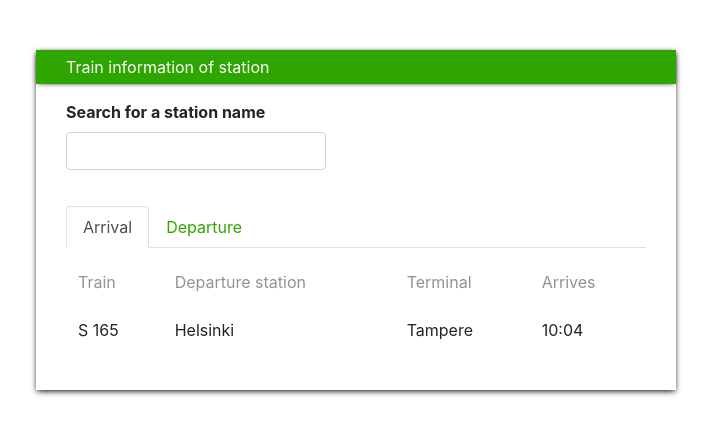
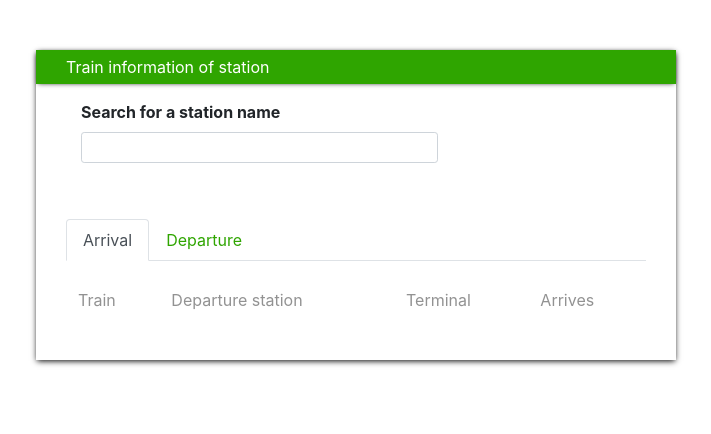
Before and after one commit to ollikor/VR-app, a React (Create React App) app: page / in a window 1280 px wide. Shown: the top 434 px of the page, without its empty margins (284-995 px from the left). Built offline with nearby package versions, Linux system fonts and the light colour scheme.

Commit message:
added search and results components

```diff
--- a/src/App.css
+++ b/src/App.css
@@ -16,17 +16,28 @@
 }
 
 .Search {
-  width: 50%;
-  font-weight: bold;
+  /* width: 50%; */
   padding: 0px 30px 20px 30px;
 }
 
+.SearchTitle {
+  font-weight: bold;
+}
+
+.SearchResultContainer {
+  position: absolute;
+  background-color: white;
+  /* padding: 10px 20px; */
+  box-shadow: 0 2px 5px black;
+
+}
+
 .Results {
-  padding: 0px 30px 20px 30px;
+  padding: 20px 30px 20px 30px;
 }
 
 .TabContent {
-  margin-top: 10px;
+  margin-top: 15px;
 }
 
 .nav-tabs .nav-link {
--- a/src/App.js
+++ b/src/App.js
@@ -1,20 +1,30 @@
 import React from 'react';
+import { Component } from 'react';
 import './App.css';
 
 import Header from './components/Header';
 import Search from './components/Search';
 import Results from './components/Results';
 
-function App() {
+class App extends Component {
+
+  state = {
+    trains: [],
+    code: '',
+    stations: []
+  }
+
+  render() {
     return (
       <div className="App">
         <div className="Container">
           <Header />
-        <Search />
-        <Results />
+          <Search result={(trains, code, stations) => this.setState({trains: trains, code, stations})} />
+          <Results result={this.state.trains} code={this.state.code} stations={this.state.stations}/>
         </div>
       </div>
     );
   }
+}
 
 export default App;
--- /dev/null
+++ b/src/api/index.js
@@ -0,0 +1,43 @@
+export async function GetStationCodes() {
+    let stations = [];
+
+    try {
+        const url = "https://rata.digitraffic.fi/api/v1/metadata/stations";
+        await fetch(url)
+        .then(response => response.json())
+        .then(data => data.map(item => stations.push(
+            {
+                station: item.stationName,
+                code: item.stationShortCode
+            }
+        )));
+        return stations;
+    }catch (error) {
+        console.log(error);
+    }
+}
+
+export async function GetCurrentStation(code) {
+    let trains = [];
+    try {
+
+        let url = `https://rata.digitraffic.fi/api/v1/live-trains/station/${code}`;
+        await fetch(url)
+        .then(response => response.json())
+        .then(data => data.map(item => trains.push(item)));
+        return trains;
+    }catch (error) {
+        console.log(error);
+    }
+}
+
+
+// export async function remove(urlName, id) {
+//     try {
+//       const url = `http://localhost:8000/${urlName}${id}`;
+//       const {data} = await axios.delete(url);
+//       return data;
+//     } catch (error) {
+//       console.log(error);
+//     }
+//   }
--- a/src/components/Results.js
+++ b/src/components/Results.js
@@ -8,15 +8,66 @@ class Results extends Component {
 
     state = {
         key: 'arrival',
-        results: [{
-            Train: 'S 165',
-            DepartureStation: 'Helsinki',
-            Terminal: 'Tampere',
-            Time: '10:04'
-        }]
     }
 
+    getArrivalTrains = () => {
+        let result = this.props.result;
+        let trains = [];
+        let code = this.props.code;
+        let stations = this.props.stations;
+        let departureStation;
+        let terminal;
+        let arrivalTime;
+
+        for(let i = 0; i < result.length; i++){
+            for(let j = 0; j < result[i].timeTableRows.length; j++){
+                console.log(result[i].timeTableRows[j].stationShortCode);
+                if(result[i].timeTableRows[j].stationShortCode === code){
+                    if(result[i].timeTableRows[j].type === 'ARRIVAL'){
+                        arrivalTime = result[i].timeTableRows[j].scheduledTime;
+                    }
+                }
+            }
+
+            for(let k = 0; k < stations.length; k++){
+                if(result[i].timeTableRows[0].stationShortCode === stations[k].code){
+                    departureStation = stations[k].station
+                }
+                if(result[i].timeTableRows[result[i].timeTableRows.length - 1].stationShortCode === stations[k].code){
+                    terminal = stations[k].station
+                }
+            }
+            trains.push({
+                trainType: result[i].trainType,
+                trainNumber: result[i].trainNumber,
+                departureStation: departureStation,
+                terminal: terminal,
+                cancelled: result[i].cancelled,
+                arrival: arrivalTime
+            })
+        }
+
+        console.log('trains');
+        console.log(trains);
+        // this.props.result.map((item, index) => {
+        //     if(item.timeTableRows.stationShortCode === code){
+        //         if(item.timeTableRows.type === 'ARRIVAL'){
+        //             arrivalTime = item.timeTableRows.scheluledTime;
+        //         }
+        //     }
+        //     trains.push({
+        //         departureStation: item.timeTableRows[0],
+        //         terminal: item.timeTableRows[item.timeTableRows.length - 1],
+        //         cancelled: item.cancelled,
+        //         arrival: arrivalTime
+        //     })
+        //     return trains;
+        // });
+        return trains;
+    }
     render() {
+        // console.log(this.state.results);
+        // console.log(this.props.result);
         return (
             <div className="Results">
                 <Tabs
@@ -30,7 +81,7 @@ class Results extends Component {
                             titleTwo={'Departure station'}
                             titleThree={'Terminal'}
                             titleFour={'Arrives'}
-                            results={this.state.results}
+                            result={this.getArrivalTrains()}
                         />
                     </Tab>
                     <Tab eventKey="departure" title="Departure">
@@ -39,7 +90,7 @@ class Results extends Component {
                             titleTwo={'Departure station'}
                             titleThree={'Terminal'}
                             titleFour={'Goes'}
-                            results={this.state.results}
+                            result={this.props.result}
                         />
                     </Tab>
                 </Tabs>
--- a/src/components/Search.js
+++ b/src/components/Search.js
@@ -1,18 +1,68 @@
 import React from 'react'
 import { Component } from 'react'
 
-import { Form } from 'react-bootstrap';
+import { GetStationCodes, GetCurrentStation } from '../api/index'
+
+import { Form, Button } from 'react-bootstrap'
+import { getCurves } from 'crypto';
 
 class Search extends Component {
+
+    state = {
+        searchText: '',
+        results: [],
+        stations: []
+    }
+    handleSearch = async (e) => {
+        let station = (e.target.value).charAt(0).toUpperCase() + (e.target.value).slice(1);
+        this.setState({searchText: station});
+
+        let results = [];
+        let stations = [];
+
+        stations = await GetStationCodes();
+        this.setState({stations});
+
+        for(let i = 0; i < stations.length; i++){
+            if(stations[i].station.includes(this.state.searchText)){
+                results.push(stations[i]);
+                this.setState({ results: results });
+            }
+        }
+    }
+
+    selectStation = async (code, station) => {
+        this.setState({searchText: station});
+        let trains = [];
+        trains = await GetCurrentStation(code);
+        // let url = `https://rata.digitraffic.fi/api/v1/live-trains/station/${code}`;
+        // await fetch(url)
+        // .then(response => response.json())
+        // .then(data => data.map(item => trains.push(item)));
+        console.log(trains);
+
+        await this.props.result(trains, code, this.state.stations);
+        this.setState({results: []})
+    }
+
     render() {
         return (
             <div className="Search">
                 <Form>
-                    <Form.Group controlId="formBasicEmail">
-                        <Form.Label>Search for a station name</Form.Label>
-                        <Form.Control type="search" />
+                    <Form.Group className="col col-sm-12 col-md-8">
+                        <Form.Label className="SearchTitle">Search for a station name</Form.Label>
+                        <Form.Control size="sm" type="search" value={this.state.searchText} onChange={(e) => this.handleSearch(e)} />
                     </Form.Group>
                 </Form>
+                <div>
+                    <div className="SearchResultContainer">
+                        {this.state.results.map((item, index) =>
+                            <Button block variant="light" onClick={() => this.selectStation(item.code, item.station)} key={index}>
+                                {item.station}
+                            </Button>
+                        )}
+                    </div>
+                </div>
             </div>
         )
     }
--- a/src/components/TabContent.js
+++ b/src/components/TabContent.js
@@ -4,16 +4,10 @@ import { Component } from 'react'
 import { Table } from 'react-bootstrap';
 
 class TabContent extends Component {
-
-    state = {
-        key: 'arrival'
-    }
-
     render() {
-        console.log(this.props.results)
         return (
             <div className="TabContent">
-                <Table borderless>
+                <Table borderless responsive>
                     <thead>
                         <tr>
                             <th>{this.props.titleOne}</th>
@@ -24,13 +18,14 @@ class TabContent extends Component {
                     </thead>
                     <tbody>
                         {
-                            this.props.results.length > 0 ?
-                                this.props.results.map((item, index) => (
+                            this.props.result.length > 0 ?
+                                this.props.result.map((item, index) => (
+                                    console.log(item),
                                     <tr key={index}>
-                                        <td>{item.Train}</td>
-                                        <td>{item.DepartureStation}</td>
-                                        <td>{item.Terminal}</td>
-                                        <td>{item.Time}</td>
+                                        <td>{item.trainType + ' ' + item.trainNumber}</td>
+                                        <td>{item.departureStation}</td>
+                                        <td>{item.terminal}</td>
+                                        <td>{item.arrival}</td>
                                     </tr>
                                 ))
                             : null
```
Lines whose indentation alone changed are shown as unchanged.
